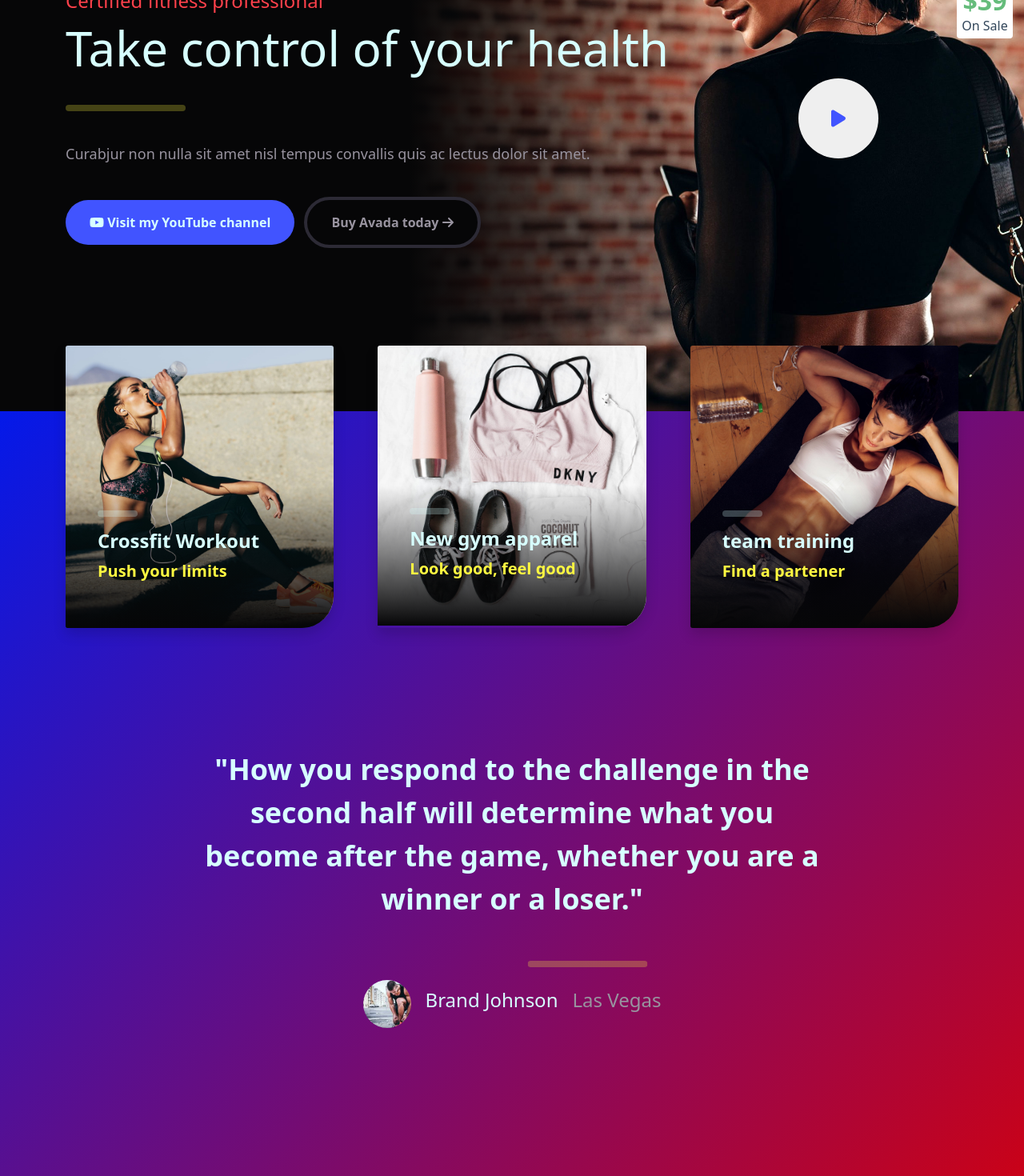
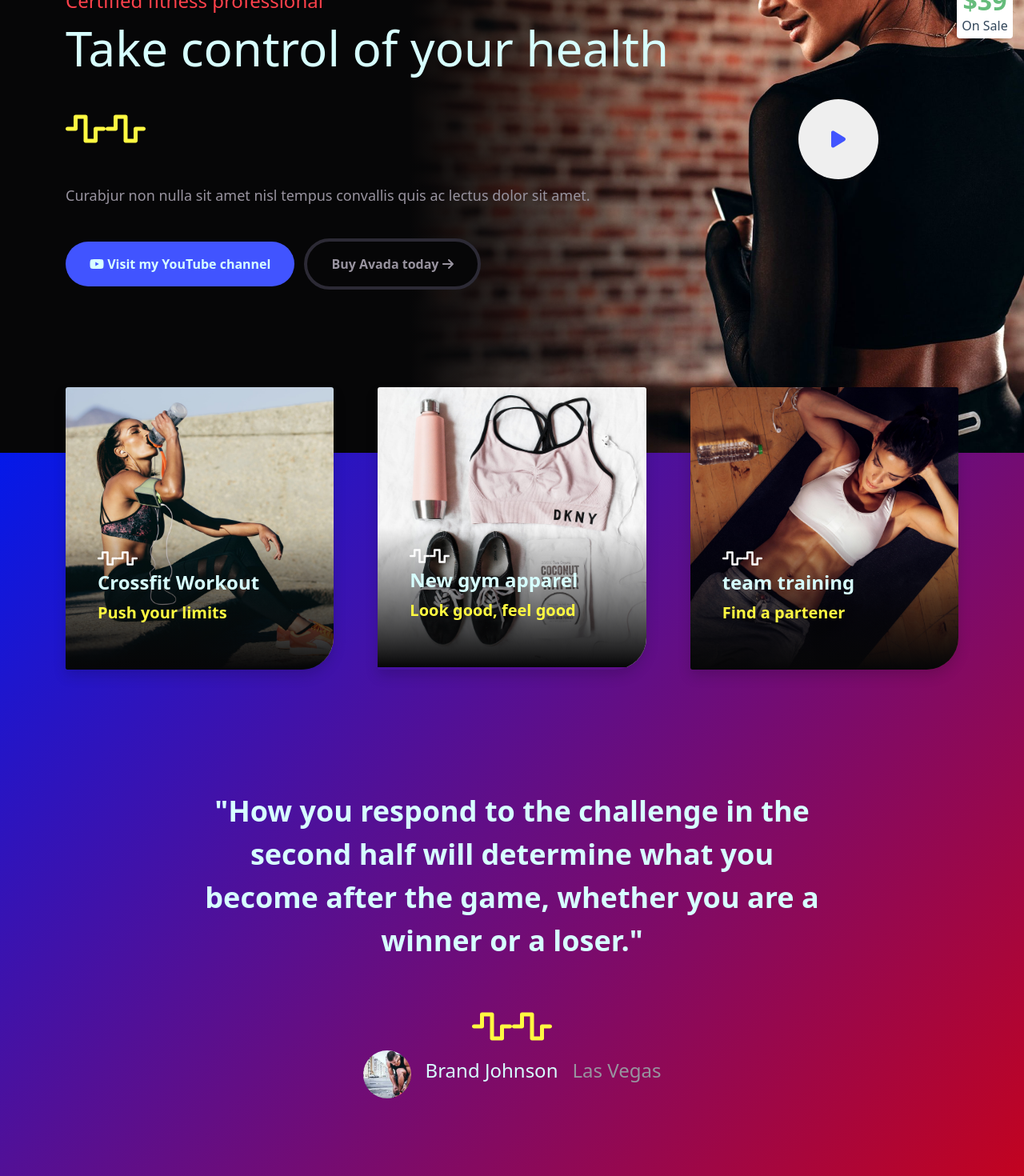
Before and after one commit to AndreaGul/proj-html-vuejs, a Vue app: page / in a window 1280 px wide. Shown: the part 280-1750 px from the top of the page at 80% size. Built offline with nearby package versions, Linux system fonts and the light colour scheme.

Commit message:
feat:cambio hr separaton in icona font awesome

```diff
--- a/src/assets/scss/partial/_common.scss
+++ b/src/assets/scss/partial/_common.scss
@@ -63,9 +63,7 @@ COMMON
   border-radius: 3px 3px 40px 3px;
 }
 
-.hr-separator {
+.awesome-separator {
   color: $primary-bg-yellow;
-  width: 150px;
-  border-top: 8px solid $primary-bg-yellow;
-  border-radius: 5px;
+  font-size: 40px;
 }
--- a/src/components/components-main/AppMainInfo.vue
+++ b/src/components/components-main/AppMainInfo.vue
@@ -13,7 +13,10 @@ export default {
         <section>
           <h4>Certified fitness professional</h4>
           <h1>Take control of your health</h1>
-          <hr class="hr-separator" />
+          <div class="awesome-separator">
+            <font-awesome-icon icon="fa-solid fa-wave-square" />
+            <font-awesome-icon icon="fa-solid fa-wave-square" />
+          </div>
           <p>
             Curabjur non nulla sit amet nisl tempus convallis quis ac lectus
             dolor sit amet.
--- a/src/components/components-main/AppMainNewsLetter.vue
+++ b/src/components/components-main/AppMainNewsLetter.vue
@@ -12,7 +12,10 @@ export default {
           <section>
             <h4>Join our mailing list today</h4>
             <h2>Insider offers & flash sales in you inbox every week.</h2>
-            <hr class="hr-separator" />
+            <div class="awesome-separator">
+              <font-awesome-icon icon="fa-solid fa-wave-square" />
+              <font-awesome-icon icon="fa-solid fa-wave-square" />
+            </div>
             <div class="interaction-container">
               <input
                 class="default-input-white"
--- a/src/components/components-main/AppMainPresentation.vue
+++ b/src/components/components-main/AppMainPresentation.vue
@@ -37,7 +37,10 @@ export default {
             <img :src="service.img" :alt="service.title" />
 
             <div class="text-container">
-              <hr class="hr-separator" />
+              <div class="awesome-separator">
+                <font-awesome-icon icon="fa-solid fa-wave-square" />
+                <font-awesome-icon icon="fa-solid fa-wave-square" />
+              </div>
               <h5>{{ service.title }}</h5>
               <p>{{ service.note }}</p>
             </div>
@@ -50,7 +53,10 @@ export default {
           what you become after the game, whether you are a winner or a loser."
         </p>
 
-        <hr class="hr-separator" />
+        <div class="awesome-separator">
+          <font-awesome-icon icon="fa-solid fa-wave-square" />
+          <font-awesome-icon icon="fa-solid fa-wave-square" />
+        </div>
         <div
           class="profile-info d-flex justify-content-center align-items-center"
         >
@@ -82,6 +88,10 @@ export default {
 
       .angle-card {
         width: calc((100% - 110px) / 3);
+        .awesome-separator {
+          color: #ffffff;
+          font-size: 20px;
+        }
         .img-container::before {
           content: '';
           z-index: 1;
@@ -108,12 +118,6 @@ export default {
             left: 40px;
             bottom: 40px;
 
-            .hr-separator {
-              color: $primary-text-white;
-              width: 50px;
-              border-top: 8px solid $primary-text-white;
-            }
-
             h5 {
               color: $primary-text-white;
               font-size: 24px;
@@ -136,9 +140,6 @@ export default {
         font-size: 36px;
         font-weight: 600;
         margin-bottom: 50px;
-      }
-      .hr-separator {
-        transform: translate(275%, 0);
       }
 
       .profile-info {
--- a/src/components/components-main/AppMainSellBanner.vue
+++ b/src/components/components-main/AppMainSellBanner.vue
@@ -12,6 +12,7 @@ export default {
             "I've failed overan over again in my life. And that is whylsucceed."
           </h2>
           <div class="awesome-separator">
+            <font-awesome-icon icon="fa-solid fa-wave-square" />
             <font-awesome-icon icon="fa-solid fa-wave-square" />
           </div>
           <p>
@@ -55,10 +56,6 @@ export default {
         margin-bottom: 50px;
       }
 
-      .awesome-separator {
-        color: $primary-bg-yellow;
-        font-size: 40px;
-      }
       p {
         color: $primary-text-white;
         font-size: 18px;
```
